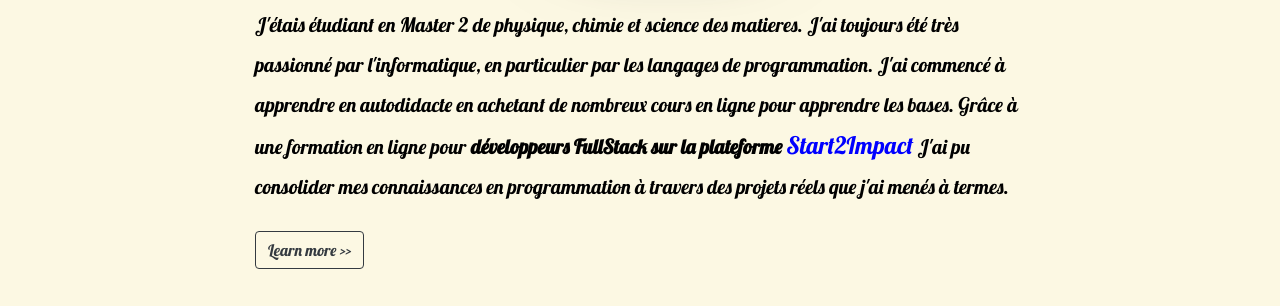
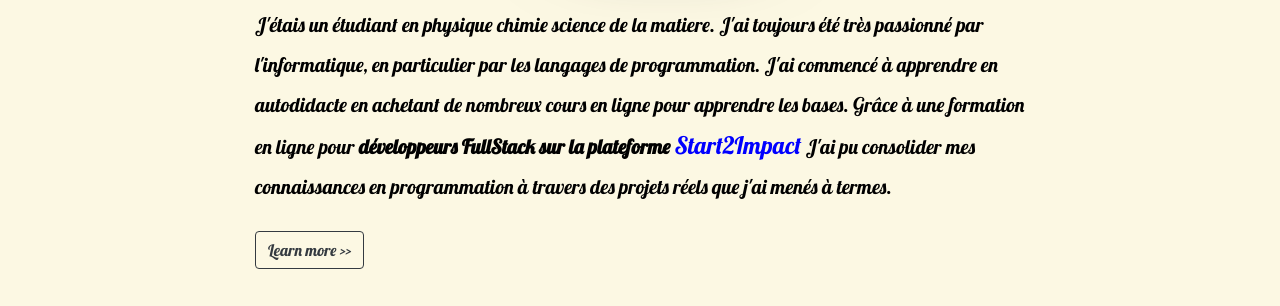
Before and after one commit to Amar1921/amar_fr, a plain HTML site: page index.html in a window 1280 px wide. Shown: the part 367-673 px from the top of the page. Drawn offline with nearby package versions, Linux system fonts and the light colour scheme.

Commit message:
revision de la presentation

```diff
--- a/index.html
+++ b/index.html
@@ -34,7 +34,7 @@
         <div class="col-8">
             <h1 class="text-center">About me</h1>
             <article class="aboutMe">
-                J'étais étudiant en Master 2 de physique, chimie et science des matieres.
+                J'étais un étudiant en physique chimie science de la matiere.
                 J'ai toujours été très passionné par l'informatique, en particulier par les langages de
                 programmation. J'ai commencé à apprendre en autodidacte en achetant de nombreux cours
                 en ligne pour apprendre les bases. Grâce à une formation en ligne pour <span style="font-weight : bold">développeurs
```
Also changed, not shown: about.html (+1 -1 lines).
